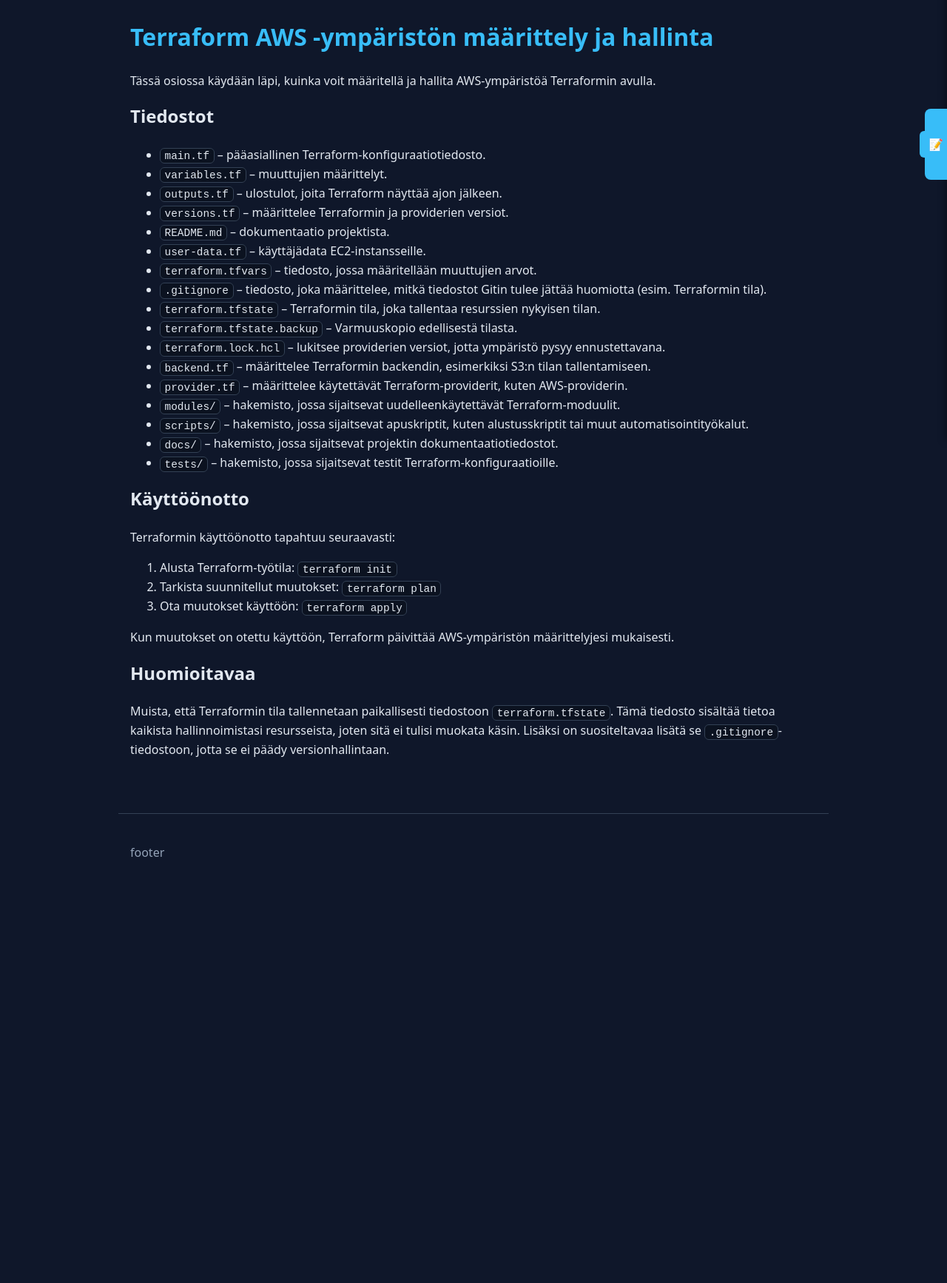
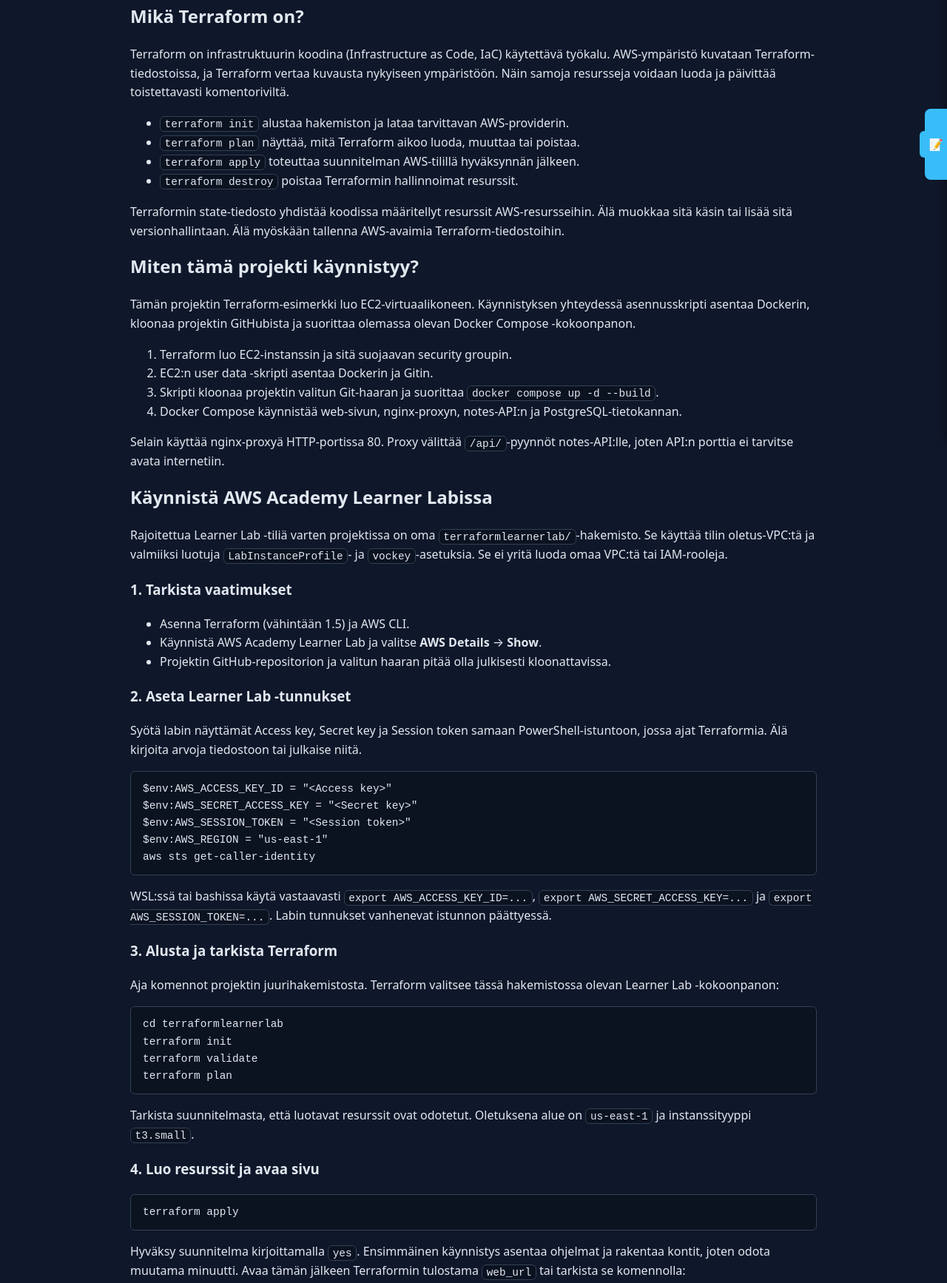
Before and after one commit to katuomin/docker-projekti, a plain HTML site: page web/html/aws-iac.html in a window 1280 px wide. Shown: the part 205-1939 px from the top of the page at 74% size. Before the commit the page ends 1411 px from the top, so only its background shows below. Drawn offline with Linux system fonts and the light colour scheme; no server answers.

Commit message:
aws-terraform sivun kontenttia

```diff
--- a/web/html/aws-iac.html
+++ b/web/html/aws-iac.html
@@ -3,50 +3,91 @@
 <head>
   <meta charset="utf-8">
   <meta name="viewport" content="width=device-width, initial-scale=1">
-  <title>IaC: ympäristö pilveen</title>
+  <title>AWS IaC Terraformilla</title>
   <link rel="stylesheet" href="css/styles.css">
 </head>
 <body>
   <header>
-    <h1>IaC: ympäristö pilveen</h1>
+    <h1>AWS IaC Terraformilla</h1>
     <p><a href="index.html">< Takaisin etusivulle</a></p>
   </header>
   <main>
-    <h1>Terraform AWS -ympäristön määrittely ja hallinta</h1>
-    <p>Tässä osiossa käydään läpi, kuinka voit määritellä ja hallita AWS-ympäristöä Terraformin avulla.</p>
-    <h2>Tiedostot</h2>
+    <h2>Mikä Terraform on?</h2>
+    <p>Terraform on infrastruktuurin koodina (Infrastructure as Code, IaC) käytettävä työkalu. AWS-ympäristö kuvataan Terraform-tiedostoissa, ja Terraform vertaa kuvausta nykyiseen ympäristöön. Näin samoja resursseja voidaan luoda ja päivittää toistettavasti komentoriviltä.</p>
     <ul>
-      <li><code>main.tf</code> – pääasiallinen Terraform-konfiguraatiotiedosto.</li>
-      <li><code>variables.tf</code> – muuttujien määrittelyt.</li>
-      <li><code>outputs.tf</code> – ulostulot, joita Terraform näyttää ajon jälkeen.</li>
-      <li><code>versions.tf</code> – määrittelee Terraformin ja providerien versiot.</li>
-      <li><code>README.md</code> – dokumentaatio projektista.</li>
-      <li><code>user-data.tf</code> – käyttäjädata EC2-instansseille.</li>
-      <li><code>terraform.tfvars</code> – tiedosto, jossa määritellään muuttujien arvot.</li>
-      <li><code>.gitignore</code> – tiedosto, joka määrittelee, mitkä tiedostot Gitin tulee jättää huomiotta (esim. Terraformin tila).</li>
-      <li><code>terraform.tfstate</code> – Terraformin tila, joka tallentaa resurssien nykyisen tilan.</li>
-      <li><code>terraform.tfstate.backup</code> – Varmuuskopio edellisestä tilasta.</li>
-      <li><code>terraform.lock.hcl</code> – lukitsee providerien versiot, jotta ympäristö pysyy ennustettavana.</li>
-      <li><code>backend.tf</code> – määrittelee Terraformin backendin, esimerkiksi S3:n tilan tallentamiseen.</li>
-      <li><code>provider.tf</code> – määrittelee käytettävät Terraform-providerit, kuten AWS-providerin.</li>
-      <li><code>modules/</code> – hakemisto, jossa sijaitsevat uudelleenkäytettävät Terraform-moduulit.</li>
-      <li><code>scripts/</code> – hakemisto, jossa sijaitsevat apuskriptit, kuten alustusskriptit tai muut automatisointityökalut.</li>
-      <li><code>docs/</code> – hakemisto, jossa sijaitsevat projektin dokumentaatiotiedostot.</li>
-      <li><code>tests/</code> – hakemisto, jossa sijaitsevat testit Terraform-konfiguraatioille.</li>
+      <li><code>terraform init</code> alustaa hakemiston ja lataa tarvittavan AWS-providerin.</li>
+      <li><code>terraform plan</code> näyttää, mitä Terraform aikoo luoda, muuttaa tai poistaa.</li>
+      <li><code>terraform apply</code> toteuttaa suunnitelman AWS-tilillä hyväksynnän jälkeen.</li>
+      <li><code>terraform destroy</code> poistaa Terraformin hallinnoimat resurssit.</li>
+    </ul>
+    <p>Terraformin state-tiedosto yhdistää koodissa määritellyt resurssit AWS-resursseihin. Älä muokkaa sitä käsin tai lisää sitä versionhallintaan. Älä myöskään tallenna AWS-avaimia Terraform-tiedostoihin.</p>
 
+    <h2>Miten tämä projekti käynnistyy?</h2>
+    <p>Tämän projektin Terraform-esimerkki luo EC2-virtuaalikoneen. Käynnistyksen yhteydessä asennusskripti asentaa Dockerin, kloonaa projektin GitHubista ja suorittaa olemassa olevan Docker Compose -kokoonpanon.</p>
+    <ol>
+      <li>Terraform luo EC2-instanssin ja sitä suojaavan security groupin.</li>
+      <li>EC2:n user data -skripti asentaa Dockerin ja Gitin.</li>
+      <li>Skripti kloonaa projektin valitun Git-haaran ja suorittaa <code>docker compose up -d --build</code>.</li>
+      <li>Docker Compose käynnistää web-sivun, nginx-proxyn, notes-API:n ja PostgreSQL-tietokannan.</li>
+    </ol>
+    <p>Selain käyttää nginx-proxyä HTTP-portissa 80. Proxy välittää <code>/api/</code>-pyynnöt notes-API:lle, joten API:n porttia ei tarvitse avata internetiin.</p>
+
+    <h2>Käynnistä AWS Academy Learner Labissa</h2>
+    <p>Rajoitettua Learner Lab -tiliä varten projektissa on oma <code>terraformlearnerlab/</code>-hakemisto. Se käyttää tilin oletus-VPC:tä ja valmiiksi luotuja <code>LabInstanceProfile</code>- ja <code>vockey</code>-asetuksia. Se ei yritä luoda omaa VPC:tä tai IAM-rooleja.</p>
+
+    <h3>1. Tarkista vaatimukset</h3>
+    <ul>
+      <li>Asenna Terraform (vähintään 1.5) ja AWS CLI.</li>
+      <li>Käynnistä AWS Academy Learner Lab ja valitse <strong>AWS Details</strong> → <strong>Show</strong>.</li>
+      <li>Projektin GitHub-repositorion ja valitun haaran pitää olla julkisesti kloonattavissa.</li>
     </ul>
-    <h2>Käyttöönotto</h2>
-    <p>Terraformin käyttöönotto tapahtuu seuraavasti:</p>
-    <ol>
-      <li>Alusta Terraform-työtila: <code>terraform init</code></li>
-      <li>Tarkista suunnitellut muutokset: <code>terraform plan</code></li>
-      <li>Ota muutokset käyttöön: <code>terraform apply</code></li>
-    </ol>
-    <p>Kun muutokset on otettu käyttöön, Terraform päivittää AWS-ympäristön määrittelyjesi mukaisesti.</p>
-    <h2>Huomioitavaa</h2>
-    <p>Muista, että Terraformin tila tallennetaan paikallisesti tiedostoon <code>terraform.tfstate</code>. Tämä tiedosto sisältää tietoa kaikista hallinnoimistasi resursseista, joten sitä ei tulisi muokata käsin. Lisäksi on suositeltavaa lisätä se <code>.gitignore</code>-tiedostoon, jotta se ei päädy versionhallintaan.</p>
+
+    <h3>2. Aseta Learner Lab -tunnukset</h3>
+    <p>Syötä labin näyttämät Access key, Secret key ja Session token samaan PowerShell-istuntoon, jossa ajat Terraformia. Älä kirjoita arvoja tiedostoon tai julkaise niitä.</p>
+    <pre><code>$env:AWS_ACCESS_KEY_ID = "&lt;Access key&gt;"
+$env:AWS_SECRET_ACCESS_KEY = "&lt;Secret key&gt;"
+$env:AWS_SESSION_TOKEN = "&lt;Session token&gt;"
+$env:AWS_REGION = "us-east-1"
+aws sts get-caller-identity</code></pre>
+    <p>WSL:ssä tai bashissa käytä vastaavasti <code>export AWS_ACCESS_KEY_ID=...</code>, <code>export AWS_SECRET_ACCESS_KEY=...</code> ja <code>export AWS_SESSION_TOKEN=...</code>. Labin tunnukset vanhenevat istunnon päättyessä.</p>
+
+    <h3>3. Alusta ja tarkista Terraform</h3>
+    <p>Aja komennot projektin juurihakemistosta. Terraform valitsee tässä hakemistossa olevan Learner Lab -kokoonpanon:</p>
+    <pre><code>cd terraformlearnerlab
+terraform init
+terraform validate
+terraform plan</code></pre>
+    <p>Tarkista suunnitelmasta, että luotavat resurssit ovat odotetut. Oletuksena alue on <code>us-east-1</code> ja instanssityyppi <code>t3.small</code>.</p>
+
+    <h3>4. Luo resurssit ja avaa sivu</h3>
+    <pre><code>terraform apply</code></pre>
+    <p>Hyväksy suunnitelma kirjoittamalla <code>yes</code>. Ensimmäinen käynnistys asentaa ohjelmat ja rakentaa kontit, joten odota muutama minuutti. Avaa tämän jälkeen Terraformin tulostama <code>web_url</code> tai tarkista se komennolla:</p>
+    <pre><code>terraform output -raw web_url</code></pre>
+
+    <h3>Hyödyllisiä valintoja</h3>
+    <ul>
+      <li>Oletuksena repositoriohaara on <code>main</code>. Käytä toista haaraa näin: <code>terraform apply -var="repository_branch=terraformtesti"</code>. Varmista, että haluamasi Docker- ja verkkokonfiguraation muutokset on pushattu valittuun haaraan.</li>
+      <li>Security group sallii oletuksena liikenteen internetistä. Rajaa sekä HTTP- että SSH-yhteydet omaan IP-osoitteeseesi esimerkiksi näin: <code>terraform apply -var="allowed_cidr=203.0.113.10/32"</code> (vaihda esimerkkiosoite omaan julkiseen IP-osoitteeseesi).</li>
+      <li>Jos Learner Lab -tililläsi ei ole valmiita profiilia tai avainparia, voit kokeilla: <code>terraform apply -var="instance_profile_name=" -var="key_name="</code>. Tällöin SSH-yhteys ei ole käytettävissä.</li>
+    </ul>
+
+    <h2>Tiedostot tässä esimerkissä</h2>
+    <ul>
+      <li><code>main.tf</code> – hakee oletus-VPC:n ja Ubuntu-levykuvan sekä luo EC2-instanssin ja security groupin.</li>
+      <li><code>variables.tf</code> – määrittää alueen, instanssityypin, Git-haaran ja muut valinnat.</li>
+      <li><code>user-data.sh.tftpl</code> – asennusskripti, joka valmistelee koneen ja käynnistää Compose-palvelut.</li>
+      <li><code>outputs.tf</code> – näyttää sivun URL-osoitteen ja SSH-yhteyskomennon.</li>
+      <li><code>versions.tf</code> – määrittää Terraform- ja AWS-provider-vaatimukset.</li>
+      <li><code>terraform.tfstate</code> – paikallinen resurssitila; pidä se omana tiedostonasi äläkä commitoi sitä.</li>
+    </ul>
+    <p>Projektissa on myös <code>terraformexample/</code> tavalliselle AWS-tilille, jossa käyttäjällä on oikeudet luoda VPC- ja IAM-resursseja. Learner Labissa käytä yllä kuvattua <code>terraformlearnerlab/</code>-hakemistoa.</p>
+
+    <h2>Siivoa resurssit käytön jälkeen</h2>
+    <p>EC2-instanssi ja sen julkinen IP voivat aiheuttaa kustannuksia, vaikka et käyttäisi sovellusta. Poista resurssit samasta <code>terraformlearnerlab/</code>-hakemistosta:</p>
+    <pre><code>terraform destroy</code></pre>
+    <p>Hyväksy poisto kirjoittamalla <code>yes</code>. PostgreSQL-data on instanssin levyllä ja häviää, kun instanssi poistetaan.</p>
   </main>
-  <footer><p>footer</p></footer>
+  <footer><p>AWS IaC Terraformilla – esimerkit tästä repositorysta</p></footer>
   <script src="js/notes.js"></script>
 </body>
 </html>
```
